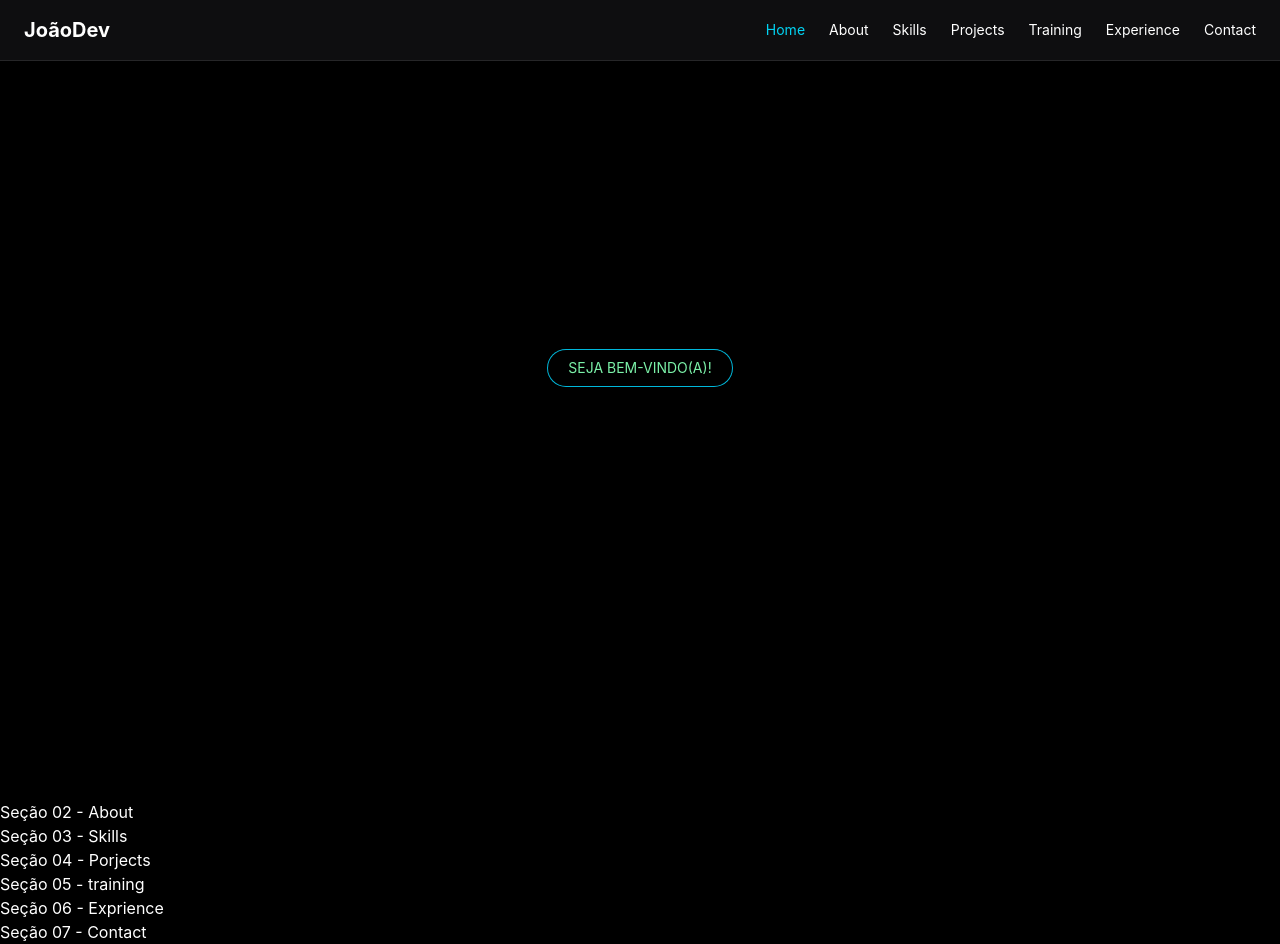
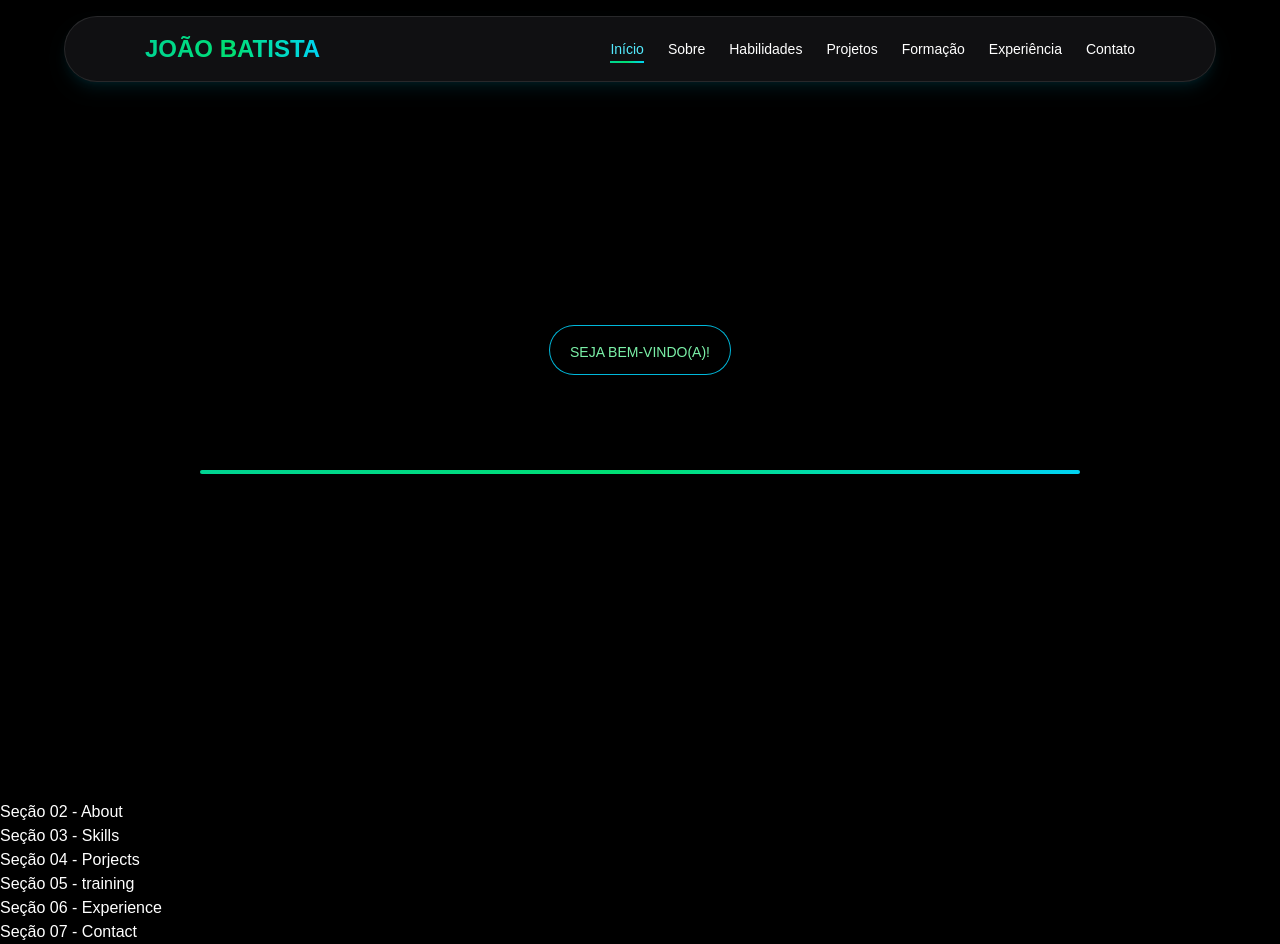
Before and after one commit to joaobatis1a/portifolio, a React (Vite) app: page / in a window 1280 px wide. Built offline with nearby package versions, Linux system fonts and the light colour scheme.

Commit message:
final navbar

```diff
--- a/src/components/About.tsx
+++ b/src/components/About.tsx
@@ -1,6 +1,6 @@
 function About() {
     return (
-        <section>
+        <section id="about">
             <h1>Seção 02 - About</h1>
         </section>
     );
--- a/src/components/Contact.tsx
+++ b/src/components/Contact.tsx
@@ -1,6 +1,6 @@
 function Contact() {
     return(
-        <section>
+        <section id="contact">
             <h1>Seção 07 - Contact</h1>
         </section>
     );
--- a/src/components/Experience.tsx
+++ b/src/components/Experience.tsx
@@ -1,7 +1,7 @@
 function Experience() {
     return(
-        <section>
-            <h1>Seção 06 - Exprience</h1>
+        <section id="experience">
+            <h1>Seção 06 - Experience</h1>
         </section>
     );
 }
--- a/src/components/Hero.tsx
+++ b/src/components/Hero.tsx
@@ -3,11 +3,11 @@ import { TypeAnimation } from "react-type-animation";
 function Hero() {
     return (
         <section id="hero">
-            <div className="min-h-screen flex flex-col items-center justify-center gap-4">
-                <p className="relative rounded-full px-1 md:px-5 py-1 text-sm/4 md:text-sm/7 text-green-300 ring-1 ring-cyan-500">
+            <div className="min-h-screen flex flex-col items-center justify-center gap-6">
+                <p className=" font-body relative rounded-full px-2 md:px-5 py-2 md:pt-3 text-sm/1 md:text-sm/7 text-green-300 ring-1 ring-cyan-500">
                     SEJA BEM-VINDO(A)!
                 </p>
-                <h1 className="text-xl md:text-5xl font-bold bg-gradient-to-r from-emerald-400 via-green-400 to-cyan-400 bg-clip-text text-transparent">
+                <h1 className=" text-2xl md:text-5xl font-bold bg-gradient-to-r from-emerald-400 via-green-400 to-cyan-400 bg-clip-text text-transparent">
                     <TypeAnimation
                         sequence={[
                             "JOÃO BATISTA DA SILVA NETO",
@@ -21,6 +21,8 @@ function Hero() {
                     />
                 </h1>
 
+                <div className="h-[4px] w-24 md:w-220 rounded-full bg-gradient-to-r from-emerald-400 via-green-400 to-cyan-400"/>
+
 
             </div>
         </section>
--- a/src/components/Navbar.tsx
+++ b/src/components/Navbar.tsx
@@ -3,29 +3,30 @@ import { Link } from "react-scroll"
 
 function Navbar() {
     const [active, setActive] = useState("hero");
-    const [scrolled, setScrolled] = useState(false);
     const [visible, setVisible] = useState(true);
-    const [lastScrollY, setLastScrollY] = useState(0);
     const [open, setOpen] = useState(false);
 
     useEffect(() => {
+    let timeout: ReturnType<typeof setTimeout>;
+
     const handleScroll = () => {
-            const currentScrollY = window.scrollY;
 
-            setScrolled(currentScrollY > 50);
+        setVisible(false);
 
-            if ( currentScrollY > lastScrollY && currentScrollY > 100 ) {
-                setVisible(false)
-            } else {
-                setVisible(true)
-            }
+        clearTimeout(timeout);
 
-            setLastScrollY(currentScrollY);
+        timeout = setTimeout(() => {
+            setVisible(true);
+        }, 300);
     };
 
     window.addEventListener("scroll", handleScroll);
-        return () => window.removeEventListener("scroll", handleScroll);
-    }, [lastScrollY]);
+
+    return () => {
+        window.removeEventListener("scroll", handleScroll);
+        clearTimeout(timeout);
+    };
+}, []);
 
     useEffect(() => {
         const sections = document.querySelectorAll("section");
@@ -48,37 +49,85 @@ function Navbar() {
     }, []);
 
     const linkClass = (id: string) =>
-        active === id ? "text-cyan-400" : "text-white";
+    ` relative inline-block cursor-pointer transition-all duration-500
+
+    ${
+        active === id
+            ? ` text-cyan-300 after:w-full `
+            : ` text-white hover:text-cyan-300 after:w-0 hover:after:w-full `
+    }
+
+    after:absolute after:left-0 after:-bottom-1 after:h-[2px]
+
+    after:bg-gradient-to-r after:from-emerald-400 after:via-green-400 after:to-cyan-400
+
+    after:transition-all after:duration-500 `;
+
 
     return (
+         <div
+    className={`
+        fixed top-4 left-0 w-full z-50 flex justify-center
+        transition-all duration-500
+        ${visible ? "translate-y-0" : "-translate-y-24"}
+    `}
+>
     <nav
         className={`
-                fixed top-0 w-full z-50 backdrop-blur border-b border-white/10 transition-all duration-300
-                ${scrolled ? "py-2 bg-zinc-900/90" : "py-4 bg-zinc-900/60"}
-                ${visible ? "translate-y-0" : "-translate-y-full"}
+            w-[95%]
+            max-w-6xl
+
+            py-4
+
+            rounded-full
+            border
+            border-white/10
+
+            backdrop-blur-md
+            bg-zinc-900/70
+
+            shadow-lg
+            shadow-cyan-500/10
+
+            transition-all
+            duration-500
         `}
     >
-            <div className="flex items-center justify-between px-6 text-white">
+            <div className="flex items-center justify-between px-20 text-white">
 
-                {/* Logo */}
-                <div className={`font-bold transition-all duration-300 ${scrolled ? "text-base" : "text-xl"}`}>
-                    JoãoDev
+
+                <div className={`font-bold transition-all duration-300 text-xl md:text-2xl bg-gradient-to-r from-emerald-400 via-green-400 to-cyan-400 bg-clip-text text-transparent`}>
+                    JOÃO BATISTA
                 </div>
 
-                {/* Desktop */}
-                <ul className="hidden md:flex gap-6 text-sm">
-                    <li><Link to="hero" smooth offset={-70} duration={500} className={linkClass("hero")}>Home</Link></li>
-                    <li><Link to="about" smooth offset={-70} duration={500} className={linkClass("about")}>About</Link></li>
-                    <li><Link to="skills" smooth offset={-70} duration={500} className={linkClass("skills")}>Skills</Link></li>
-                    <li><Link to="projects" smooth offset={-70} duration={500} className={linkClass("projects")}>Projects</Link></li>
-                    <li><Link to="training" smooth offset={-70} duration={500} className={linkClass("training")}>Training</Link></li>
-                    <li><Link to="experience" smooth offset={-70} duration={500} className={linkClass("experience")}>Experience</Link></li>
-                    <li><Link to="contact" smooth offset={-70} duration={500} className={linkClass("contact")}>Contact</Link></li>
+
+                <ul className="hidden md:flex gap-6 text-sm ">
+                    <li><Link to="hero" smooth offset={-70} duration={500}
+                    className={linkClass("hero")}
+                    >Início</Link></li>
+                    <li><Link to="about" smooth offset={-70} duration={500}
+                    className={linkClass("about")}
+                    >Sobre</Link></li>
+                    <li><Link to="skills" smooth offset={-70} duration={500}
+                    className={linkClass("skills")}
+                    >Habilidades</Link></li>
+                    <li><Link to="projects" smooth offset={-70} duration={500}
+                    className={linkClass("projects")}
+                    >Projetos</Link></li>
+                    <li><Link to="training" smooth offset={-70} duration={500}
+                    className={linkClass("training")}
+                    >Formação</Link></li>
+                    <li><Link to="experience" smooth offset={-70} duration={500}
+                    className={linkClass("experience")}
+                    >Experiência</Link></li>
+                    <li><Link to="contact" smooth offset={-70} duration={500}
+                    className={linkClass("contact")}
+                    >Contato</Link></li>
                 </ul>
 
                 {/* Mobile button */}
                 <button
-                    className="md:hidden text-2xl"
+                    className="md:hidden text-xl"
                     onClick={() => setOpen(!open)}
                 >
                     {open ? "✕" : "☰"}
@@ -98,6 +147,7 @@ function Navbar() {
                 </div>
             )}
         </nav>
+    </div>
     );
 
 }
--- a/src/components/Projects.tsx
+++ b/src/components/Projects.tsx
@@ -1,6 +1,6 @@
 function Projects() {
     return(
-        <section>
+        <section id="projects">
             <h1>Seção 04 - Porjects</h1>
         </section>
     );
--- a/src/components/Skills.tsx
+++ b/src/components/Skills.tsx
@@ -1,6 +1,6 @@
 function Skills() {
     return(
-        <section>
+        <section id="skills">
             <h1>Seção 03 - Skills</h1>
         </section>
     );
--- a/src/components/Training.tsx
+++ b/src/components/Training.tsx
@@ -1,6 +1,6 @@
 function Training() {
     return(
-        <section>
+        <section id="training">
             <h1>Seção 05 - training</h1>
         </section>
     );
--- a/src/index.css
+++ b/src/index.css
@@ -1,4 +1,5 @@
 @import "tailwindcss";
+@import url('https://fonts.googleapis.com/css2?family=Bebas+Neue&family=Poppins:wght@300;400;500;600;700&display=swap');
 
 html {
   scroll-behavior: smooth;
@@ -6,4 +7,5 @@ html {
 
 body {
   margin: 0;
+  font-family: "Poppins", sans-serif;
 }
```
Lines whose indentation alone changed are shown as unchanged.
